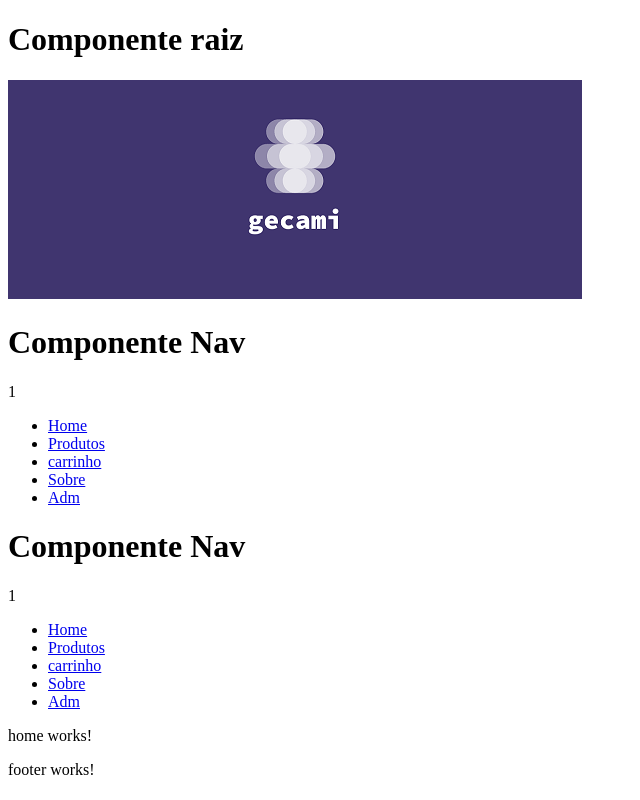
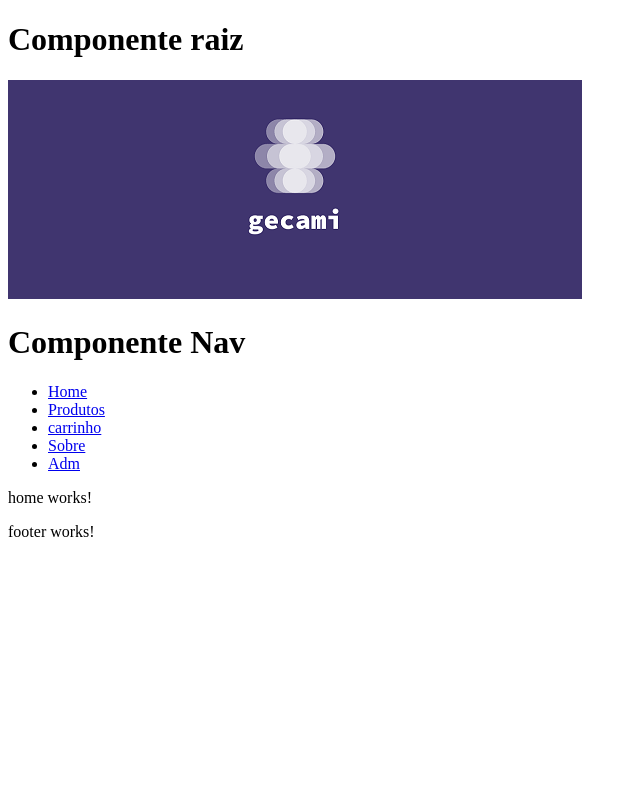
Before and after one commit to Felip-Oliv/prg-exemplo, an Angular app: page / in a window 1280 px wide. Shown: the whole page, without its empty margins (0-640 px from the left). Built offline with nearby package versions, Linux system fonts and the light colour scheme.

Commit message:
Ajustado bug do header

```diff
--- a/package.json
+++ b/package.json
@@ -15,6 +15,7 @@
     "@angular/compiler": "^14.0.0",
     "@angular/core": "^14.0.0",
     "@angular/forms": "^14.0.0",
+    "@angular/material": "^14.0.2",
     "@angular/platform-browser": "^14.0.0",
     "@angular/platform-browser-dynamic": "^14.0.0",
     "@angular/router": "^14.0.0",
--- a/src/app/app.component.html
+++ b/src/app/app.component.html
@@ -1,6 +1,7 @@
 <h1>Componente raiz</h1>
 
 <app-header></app-header>
+
 <app-nav> </app-nav>
 <router-outlet></router-outlet>
 
--- a/src/app/header/header.component.html
+++ b/src/app/header/header.component.html
@@ -1,4 +1 @@
 <img src="../assets/img/gecami.png"/>
-
-
-<app-nav></app-nav>
--- a/src/app/nav/nav.component.html
+++ b/src/app/nav/nav.component.html
@@ -1,4 +1,4 @@
-<h1>Componente Nav</h1>1
+<h1>Componente Nav</h1>
 
 <ul>
 <li><a [routerLink]="'/'">Home</a></li>
```
Also changed, not shown: 1 other file (tests, documents, lock files or other folders).
